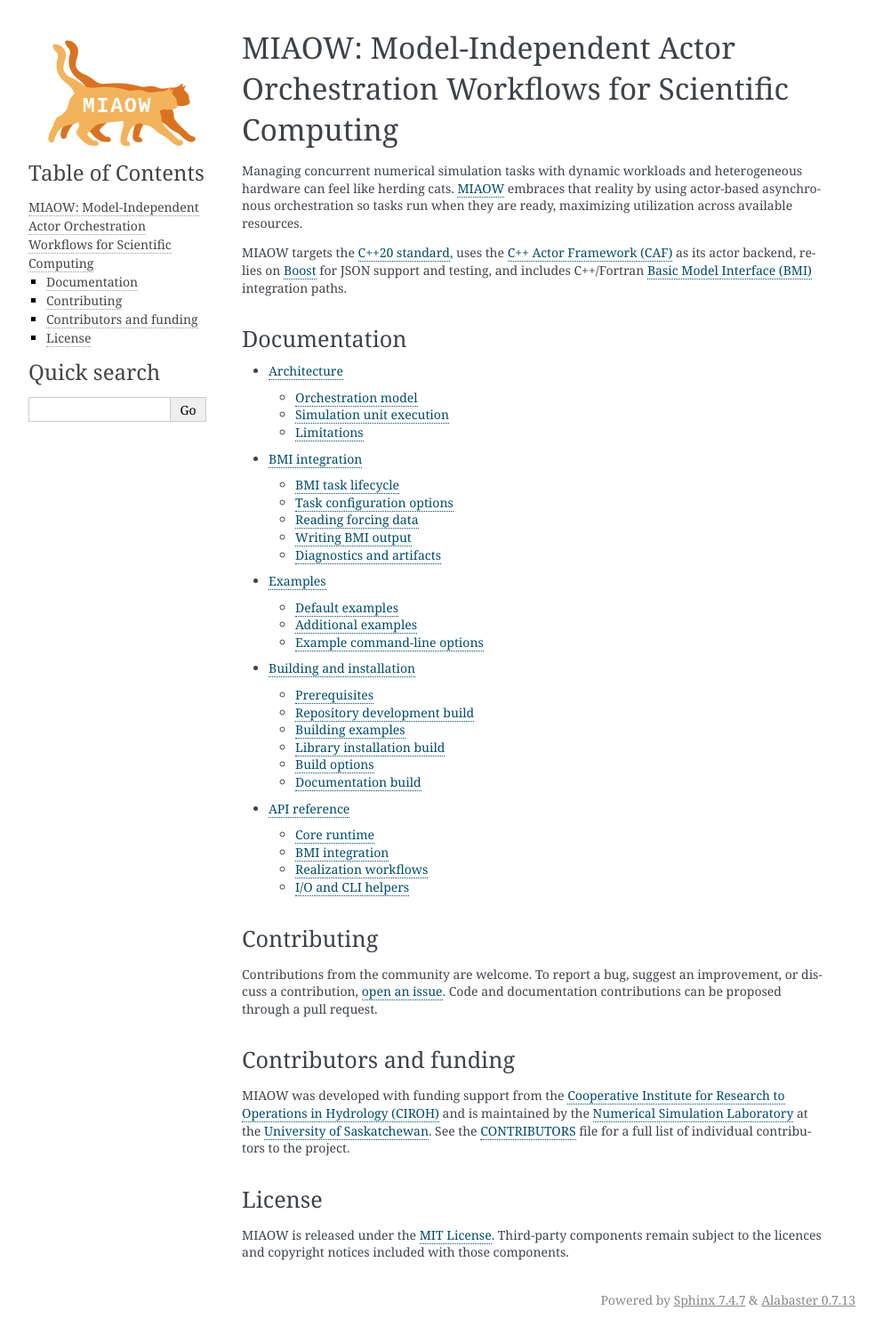
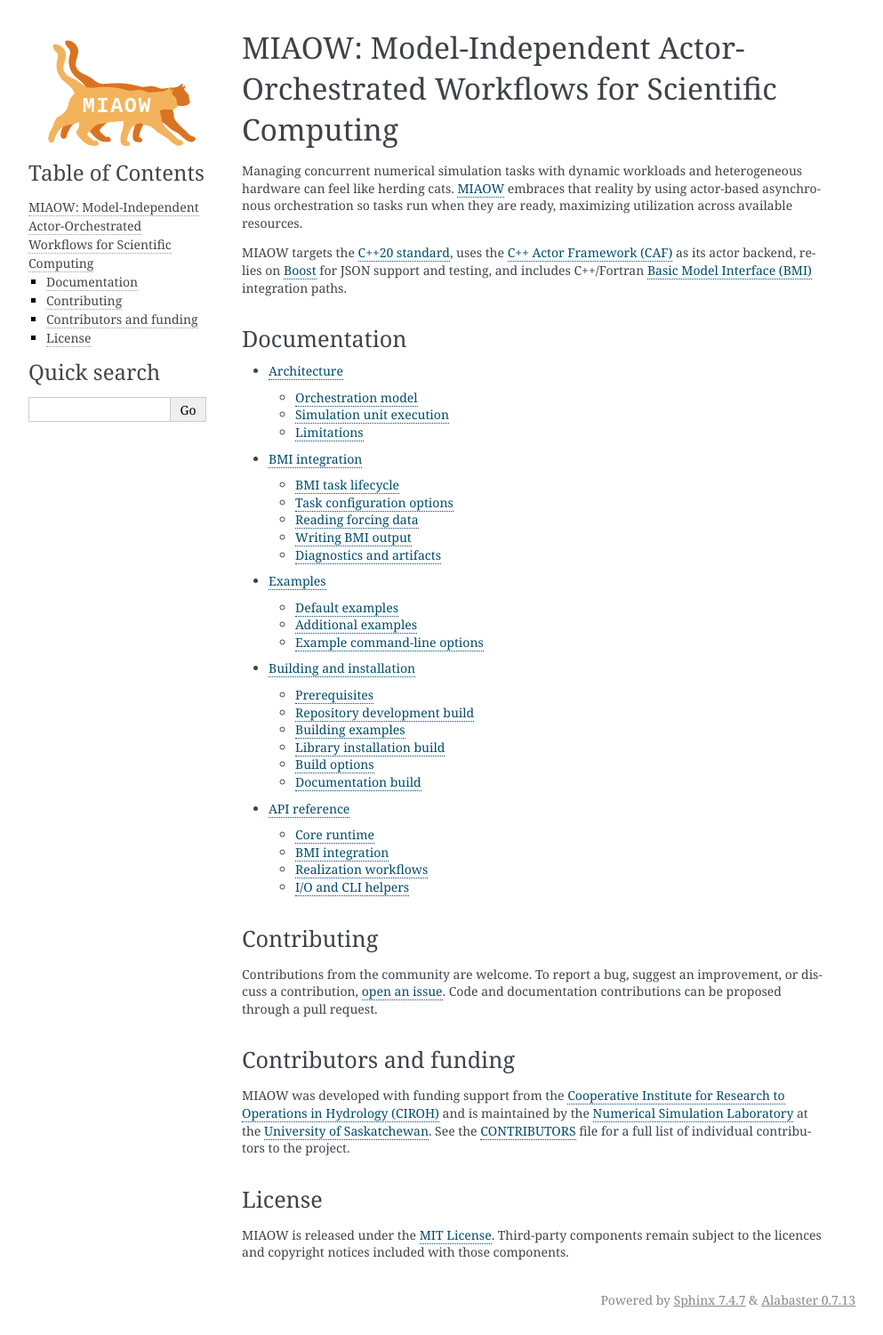
Before and after one commit to uofs-simlab/miaow-framework, a Sphinx documentation site: the page built from docs/index.rst, in a window 1280 px wide. Shown: the whole page at 89% size, without its empty margins (148-1141 px from the left). Built offline with Sphinx 7.4.7, drawn with Linux system fonts in a browser that asks for light colours; the version number could not be read and is left out.

Commit message:
update acronym expansion wording

```diff
--- a/README.md
+++ b/README.md
@@ -1,4 +1,4 @@
-# MIAOW: Model-Independent Actor Orchestration Workflows for Scientific Computing
+# MIAOW: Model-Independent Actor-Orchestrated Workflows for Scientific Computing
 
 <a href="https://github.com/uofs-simlab/miaow-framework/actions/workflows/ci.yml"><img
     alt="CI"
--- a/docs/index.rst
+++ b/docs/index.rst
@@ -1,4 +1,4 @@
-MIAOW: Model-Independent Actor Orchestration Workflows for Scientific Computing
+MIAOW: Model-Independent Actor-Orchestrated Workflows for Scientific Computing
 ===============================================================================
 
 Managing concurrent numerical simulation tasks with dynamic workloads and heterogeneous hardware can feel like herding cats. `MIAOW <https://github.com/uofs-simlab/miaow-framework>`_ embraces that reality by using actor-based asynchronous orchestration so tasks run when they are ready, maximizing utilization across available resources.
```
Also changed, not shown: 1 other file.
